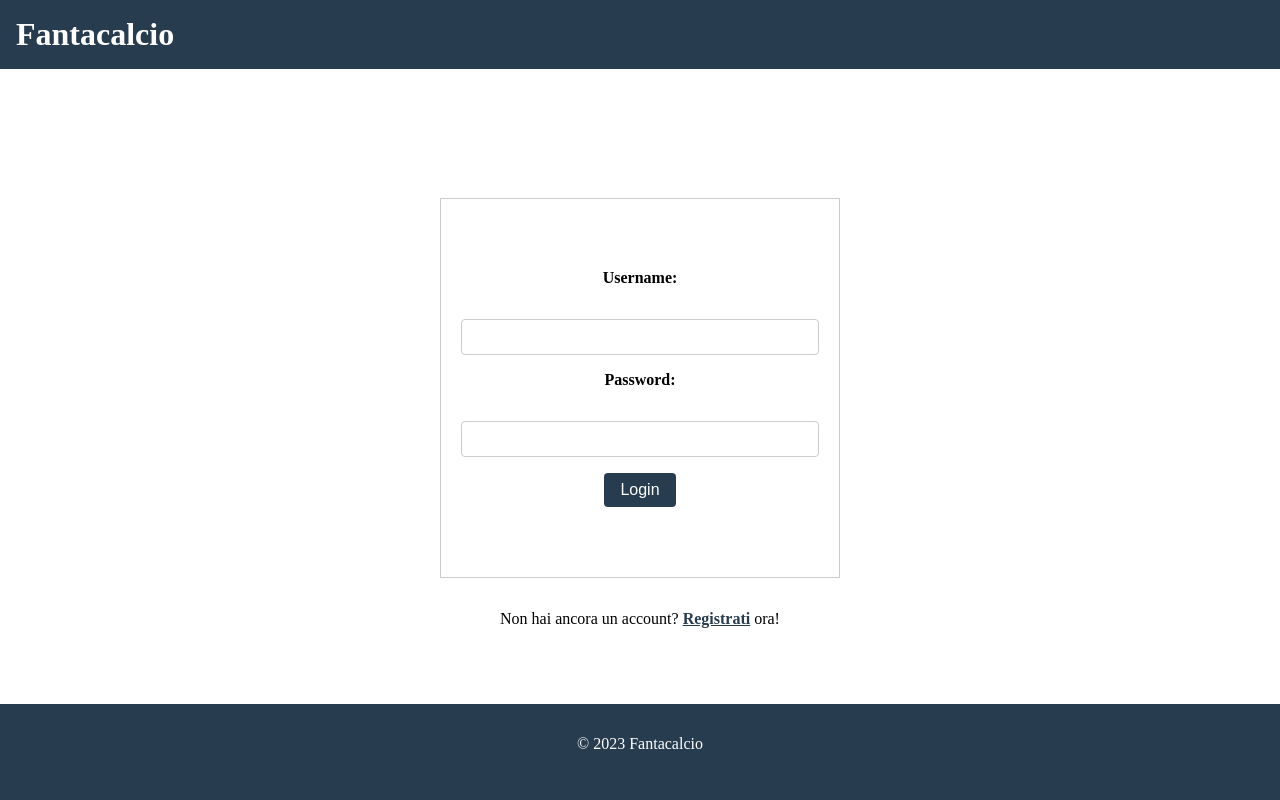
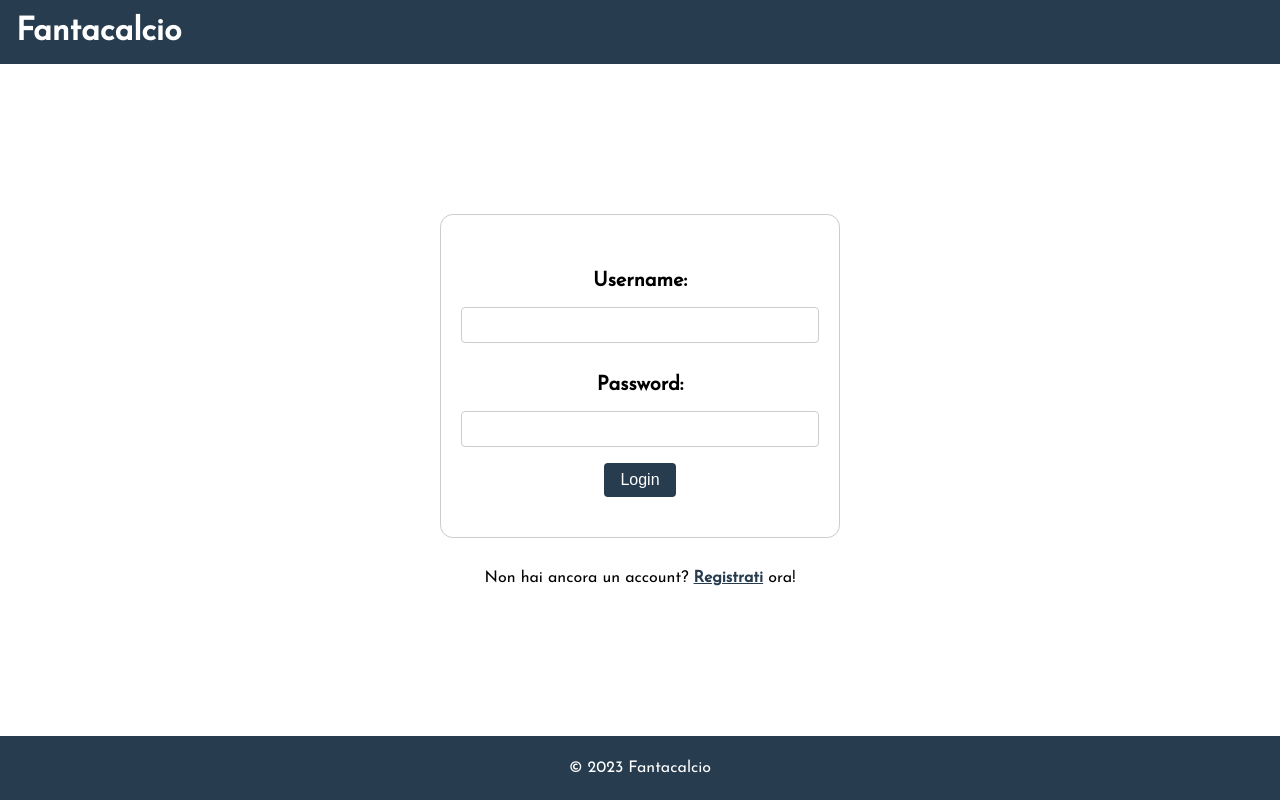
Before and after one commit to Federico-Rossi/Fantacalcio, a PHP site: page / in a window 1280 px wide. Run offline with PHP 8.4, Linux system fonts and the light colour scheme.

Commit message:
Css update
Modifiche a style.css

```diff
--- a/fantacalcio/API/registrazione.php
+++ b/fantacalcio/API/registrazione.php
@@ -4,8 +4,9 @@
 	<meta charset="UTF-8">
     <meta http-equiv="X-UA-Compatible" content="IE=edge">
     <meta name="viewport" content="width=device-width, initial-scale=1.0">
+	<link rel="stylesheet" href="https://fonts.googleapis.com/css?family=Josefin+Sans">
 	<title>Registrazione</title>
-	<link rel="stylesheet" href="style.css">
+	<link rel="stylesheet" href="../style.css">
 </head>
 <body>
 	<header>
@@ -49,7 +50,7 @@
 			<input type="email" id="email" name="email" required>
 			<input type="submit" value="Registrati">
 		</form>
-		<p>Hai già un account? <a href="index.php">Accedi</a> ora!</p>
+		<p>Hai già un account? <a href="../index.php">Accedi</a> ora!</p>
 	</main>
 	<footer>
 		<p>© 2023 Fantacalcio</p>
--- a/fantacalcio/index.php
+++ b/fantacalcio/index.php
@@ -1,7 +1,10 @@
 <!DOCTYPE html>
 <html>
 <head>
-	<meta charset="utf-8">
+	<meta charset="UTF-8">
+    <meta http-equiv="X-UA-Compatible" content="IE=edge">
+    <meta name="viewport" content="width=device-width, initial-scale=1.0">
+	<link rel="stylesheet" href="https://fonts.googleapis.com/css?family=Josefin+Sans">
 	<title>Fantacalcio</title>
 	<link rel="stylesheet" href="style.css">
 </head>
--- a/fantacalcio/style.css
+++ b/fantacalcio/style.css
@@ -1,3 +1,4 @@
+
 /* reset CSS */
 * {
   margin: 0;
@@ -14,6 +15,8 @@ header {
 
 h1 {
   font-size: 2rem;
+  font-family: Josefin Sans;
+
 }
 
 /* stili per il main */
@@ -22,7 +25,7 @@ main {
   flex-direction: column;
   align-items: center;
   justify-content: center;
-  min-height: calc(100vh - 6rem); /* altezza minima del main */
+  min-height: calc(96vh - 6rem); /* altezza minima del main */
   padding: 1rem;
 }
 
@@ -35,17 +38,21 @@ form {
   max-width: 400px;
   margin-bottom: 2rem;
   border: 1px solid #ccc;
-  padding: 70px 20px 70px 20px;
+  border-radius: 0.8rem;
+  padding: 40px 20px 40px 20px;
 }
 
 label {
+  font-size: 20px;
   display: block;
-  margin-bottom: 2rem;
+  margin: 1rem 0rem 1rem 0rem;
   font-weight: bold;
+  font-family: Josefin Sans;
 }
 
 input[type="text"],
-input[type="password"] {
+input[type="password"],
+input[type="email"] {
   padding: 0.5rem;
   margin-bottom: 1rem;
   width: 100%;
@@ -69,12 +76,14 @@ input[type="submit"]:hover {
 }
 
 p {
-  margin-bottom: 1rem;
+  font-family: Josefin Sans;
 }
 
 a {
   color: #283c4f;
   font-weight: bold;
+  font-family: Josefin Sans;
+
 }
 
 a:hover {
@@ -85,12 +94,10 @@ a:hover {
 footer {
   background-color: #283c4f;
   color: white;
-  padding: 1rem;
-  position: absolute;
-  bottom: 0;
   width: 100%;
-  height: 6rem;
+  height: 4rem;
   display: flex;
   align-items: center;
   justify-content: center;
+  font-family: Josefin Sans;
 }
```
Also changed, not shown: fantacalcio/API/login.php (+5 -3 lines), fantacalcio/API/logout.php (+5 -3 lines).
